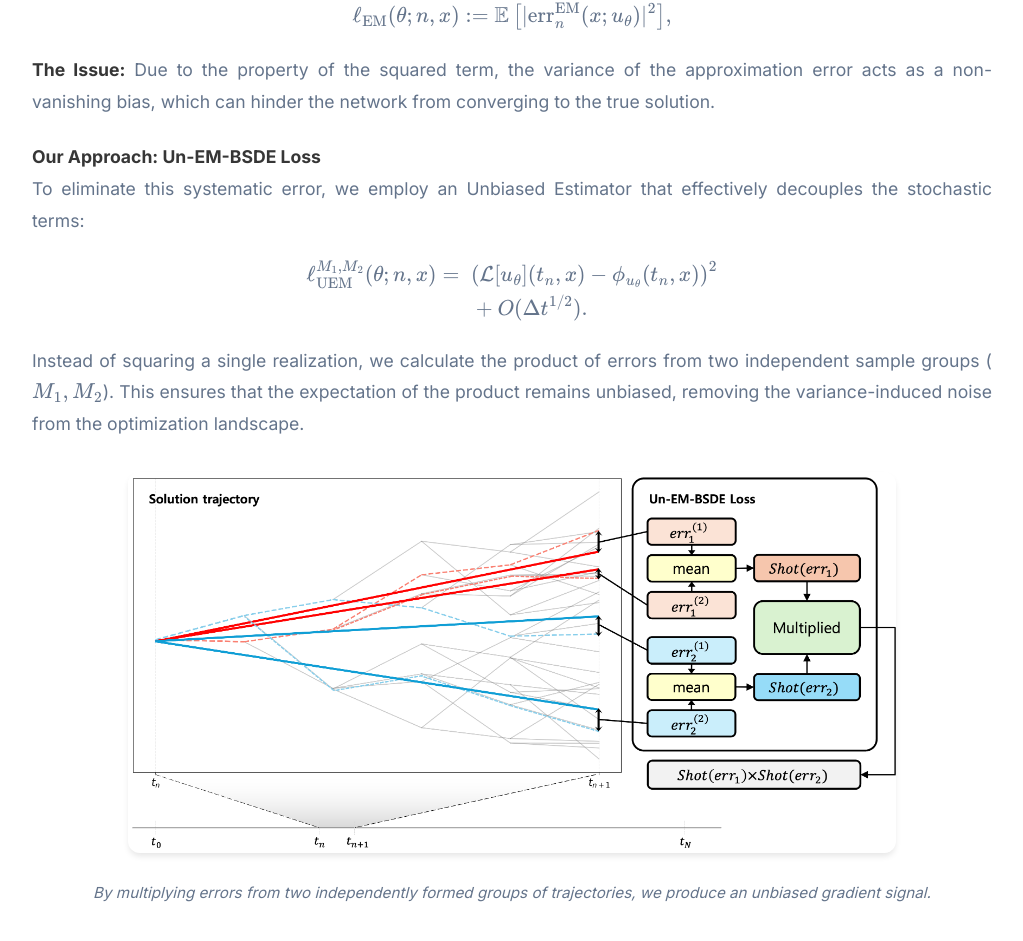
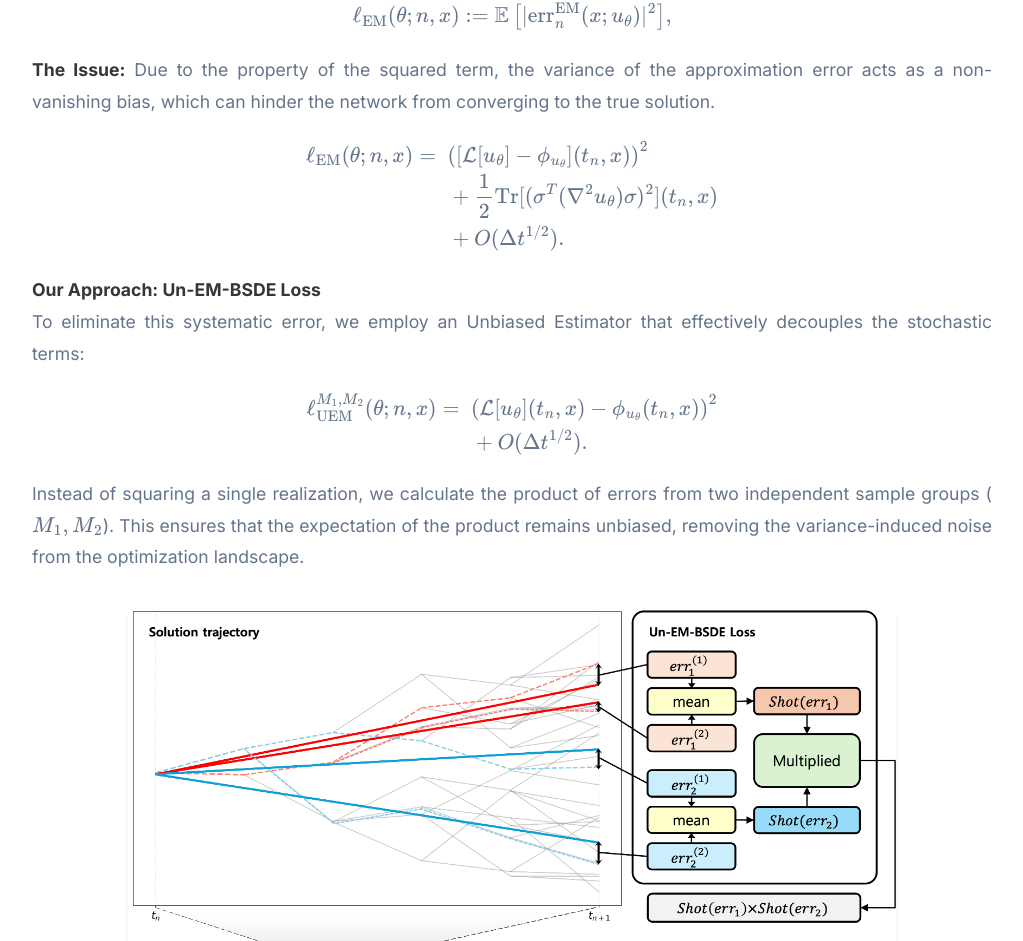
Before and after one commit to seojaemin22/Un-EM-BSDE, a plain HTML site: page index.html in a window 1280 px wide. Shown: the part 1917-2858 px from the top of the page, without its empty margins (128-1151 px from the left). Drawn offline with nearby package versions, Linux system fonts and the light colour scheme; some icons are missing.

Commit message:
Add detailed EM-BSDE bias equation to Unbiasedness section

```diff
--- a/index.html
+++ b/index.html
@@ -242,6 +242,16 @@
               <p>
                 <strong>The Issue:</strong> Due to the property of the squared term, the variance of the approximation error acts as a non-vanishing bias, which can hinder the network from converging to the true solution.
               </p>
+              <div style="text-align: center; margin: 1.5rem 0;">
+                \begin{equation}
+                    \begin{aligned}
+                        \ell_{\mathrm{EM}}(\theta; n, x) =~&
+                        \left( [\mathcal{L}[u_\theta] - \phi_{u_\theta}](t_n, x) \right)^2 \\
+                        &+ \frac{1}{2}\mathrm{Tr}[(\sigma^T(\nabla^2 u_\theta) \sigma)^2](t_n, x)  \\
+                        &+ O(\Delta t^{1/2}) .
+                    \end{aligned}
+                \end{equation}
+              </div>
               <p>
                 <strong>Our Approach: Un-EM-BSDE Loss</strong><br>
                 To eliminate this systematic error, we employ an Unbiased Estimator that effectively decouples the stochastic terms:
```
